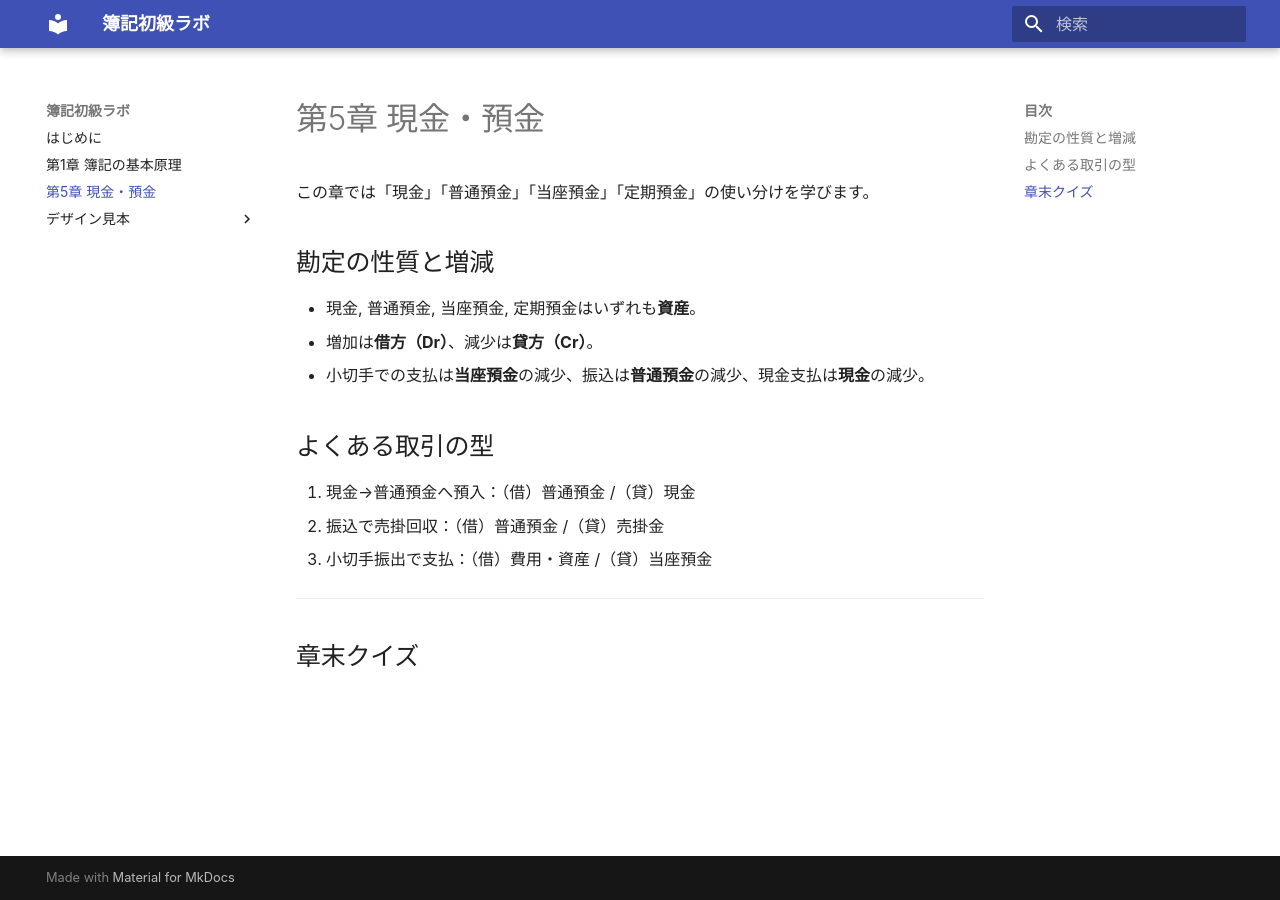
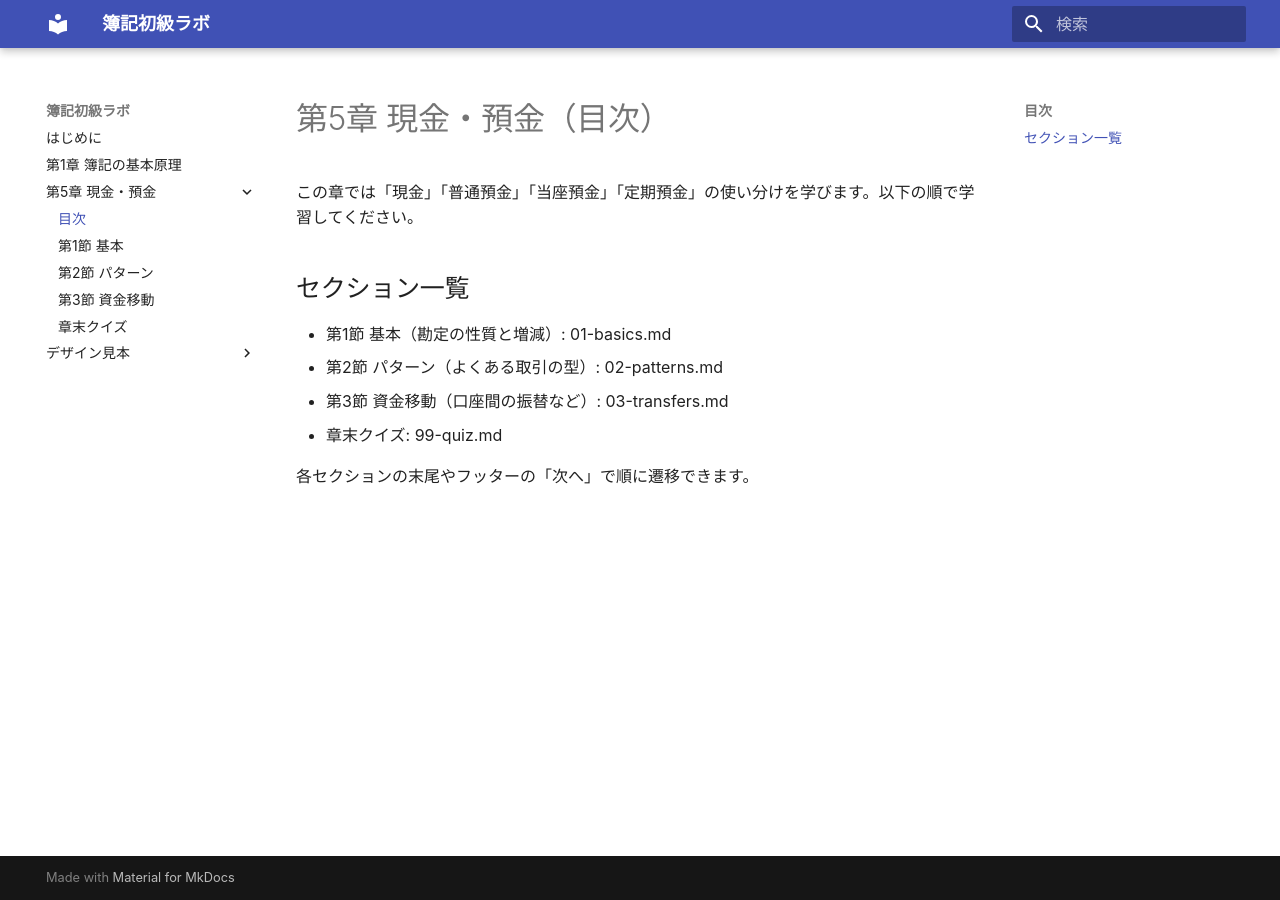
Before and after one commit to BuNo32/boki-shokyu, an MkDocs documentation site: the page built from content/ch05/index.md, in a window 1280 px wide. Built offline with MkDocs 1.6.1 and Material for MkDocs 9.7.7, drawn with Linux system fonts in a browser that asks for light colours.

Commit message:
feat(ch05): split into 5 pages (index/01/02/03/99-quiz) and update nav

```diff
--- /dev/null
+++ b/content/ch05/01-basics.md
@@ -0,0 +1,9 @@
+# 第5章 現金・預金 — 第1節 基本
+
+この節では、現金・普通預金・当座預金・定期預金といった科目の性質と増減の方向を確認します。
+
+## 勘定の性質と増減
+
+- 現金・普通預金・当座預金・定期預金はいずれも資産。
+- 資産は増加が借方（Dr）、減少が貸方（Cr）。
+- 小切手での支払は当座預金の減少、振込は普通預金の減少、現金支払は現金の減少。
--- /dev/null
+++ b/content/ch05/02-patterns.md
@@ -0,0 +1,9 @@
+# 第5章 現金・預金 — 第2節 パターン
+
+よくある取引の型を確認します。
+
+## 代表的な型
+
+1. 現金→普通預金へ預入：（借）普通預金 /（貸）現金
+2. 振込で売掛回収：（借）普通預金 /（貸）売掛金
+3. 小切手振出で支払：（借）費用・資産 /（貸）当座預金
--- /dev/null
+++ b/content/ch05/03-transfers.md
@@ -0,0 +1,8 @@
+# 第5章 現金・預金 — 第3節 資金移動
+
+この節では、口座間の振替や満期解約など、資産間の移動を扱います。
+
+## メモ
+
+- 普通預金⇄現金の引出・預入は資産間の振替（借貸同額）。
+- 定期預金の満期解約は、定期預金の減少と入金先の増加、利息があれば受取利息を計上。
--- a/content/ch05/index.md
+++ b/content/ch05/index.md
@@ -1,31 +1,12 @@
-# 第5章 現金・預金
+# 第5章 現金・預金（目次）
 
-この章では「現金」「普通預金」「当座預金」「定期預金」の使い分けを学びます。
+この章では「現金」「普通預金」「当座預金」「定期預金」の使い分けを学びます。以下の順で学習してください。
 
-## 勘定の性質と増減
+## セクション一覧
 
-- 現金, 普通預金, 当座預金, 定期預金はいずれも**資産**。
-- 増加は**借方（Dr）**、減少は**貸方（Cr）**。
-- 小切手での支払は**当座預金**の減少、振込は**普通預金**の減少、現金支払は**現金**の減少。
+- 第1節 基本（勘定の性質と増減）: 01-basics.md
+- 第2節 パターン（よくある取引の型）: 02-patterns.md
+- 第3節 資金移動（口座間の振替など）: 03-transfers.md
+- 章末クイズ: 99-quiz.md
 
-## よくある取引の型
-
-1. 現金→普通預金へ預入：（借）普通預金 /（貸）現金
-2. 振込で売掛回収：（借）普通預金 /（貸）売掛金
-3. 小切手振出で支払：（借）費用・資産 /（貸）当座預金
-
----
-
-## 章末クイズ
-
-<div id="quiz-ch05"></div>
-
-<script>
-  // 4列仕訳UI + ch05科目ドロップダウンを有効化
-  // loadQuiz は遅延キューに積み、quiz.js 読込後に実行されます。
-  window.__loadQuizQueue = window.__loadQuizQueue || [];
-  window.__loadQuizQueue.push(['../quizzes/ch05.json','quiz-ch05', {
-    quizId: 'ch05',
-    accountsSrc: '../assets/data/accounts.ch05.json'
-  }]);
-</script>
+各セクションの末尾やフッターの「次へ」で順に遷移できます。
--- a/mkdocs.yml
+++ b/mkdocs.yml
@@ -15,7 +15,12 @@ extra_css:
 nav:
   - はじめに: index.md
   - 第1章 簿記の基本原理: ch01/index.md
-  - 第5章 現金・預金: ch05/index.md
+  - 第5章 現金・預金:
+      - 目次: ch05/index.md
+      - 第1節 基本: ch05/01-basics.md
+      - 第2節 パターン: ch05/02-patterns.md
+      - 第3節 資金移動: ch05/03-transfers.md
+      - 章末クイズ: ch05/99-quiz.md
   - デザイン見本:
       - レッスン見本: prototypes/lesson-sample.md
       - クイズ見本: prototypes/quiz-sample.md
```
Also changed, not shown: AGENTS.fix-visibility.md (added, +10 -0 lines), AGENTS.split-ch05.md (added, +24 -0 lines), content/ch05/99-quiz.md (added, +15 -0 lines), 1 other file.
